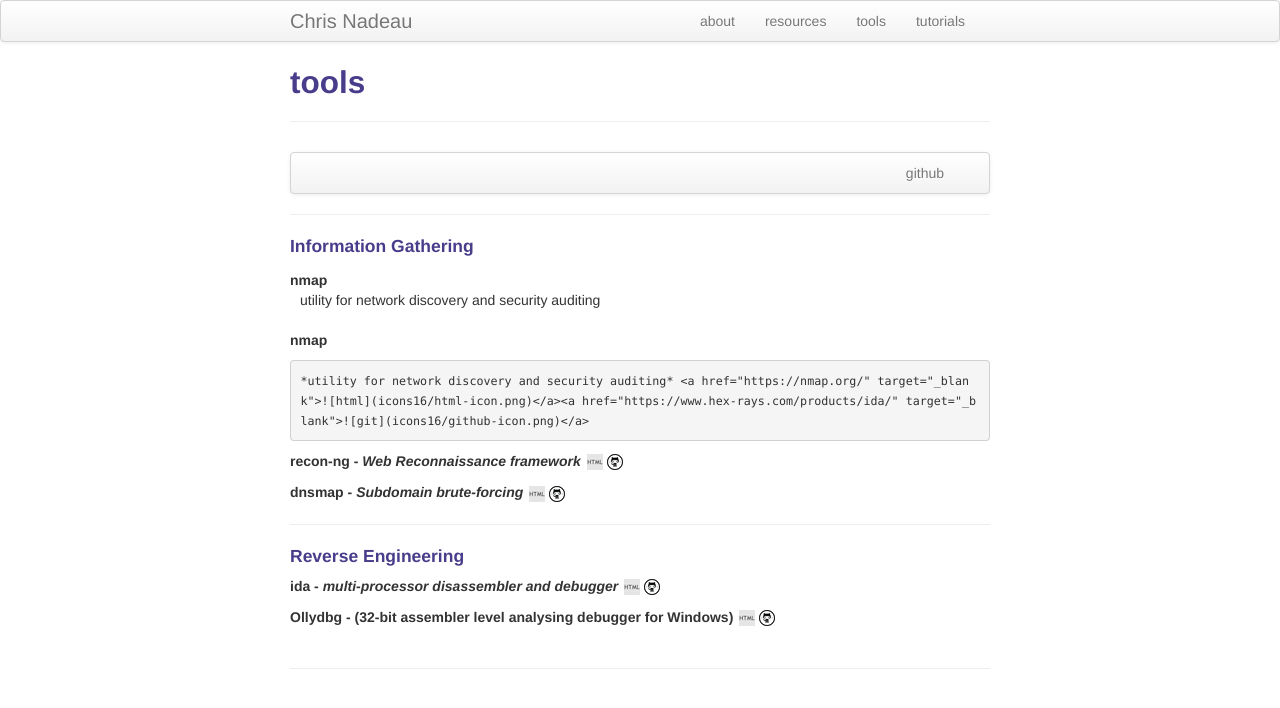
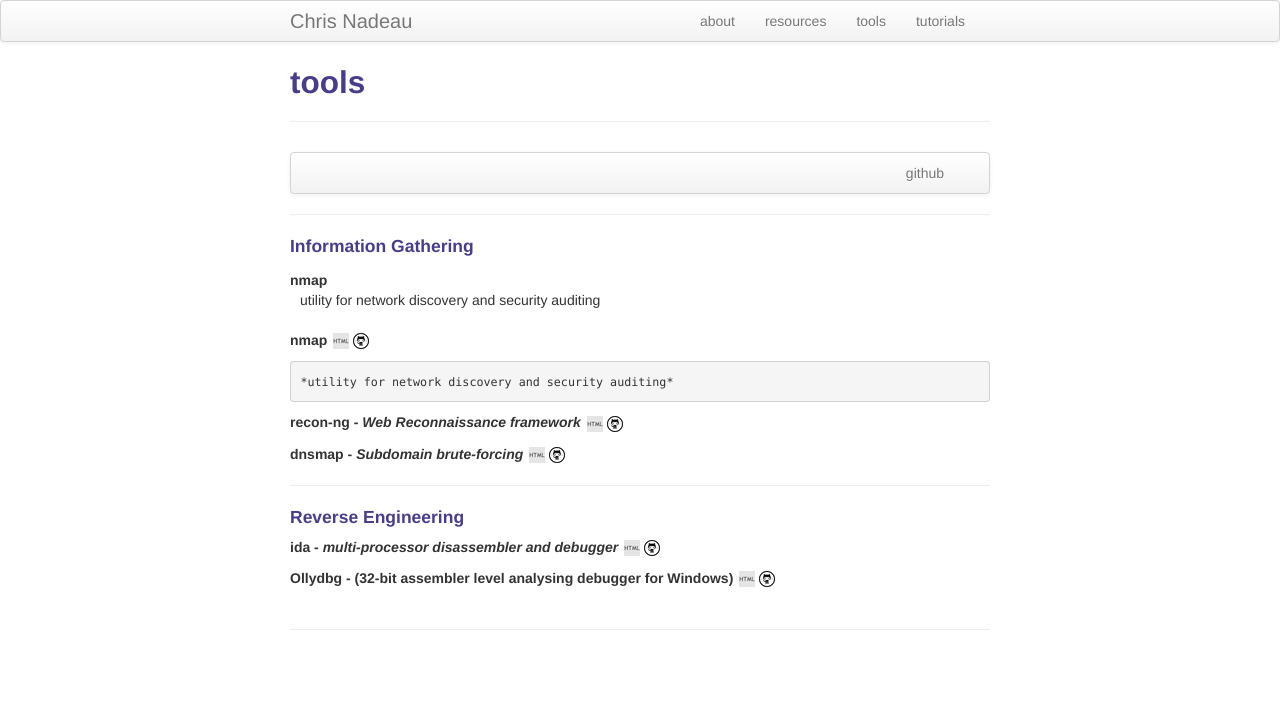
Before and after one commit to dynamicparallax/dynamicparallax.github.io, a Jekyll site: the page built from pages/tools.md, in a window 1280 px wide. Shown: the top 708 px of the page. Built offline with Jekyll 4.4.1, drawn with Linux system fonts in a browser that asks for light colours.

Commit message:
Update tools.md

```diff
--- a/pages/tools.md
+++ b/pages/tools.md
@@ -21,8 +21,8 @@
   <dd>utility for network discovery and security auditing</dd>
 </dl>
 
-##### nmap
-    *utility for network discovery and security auditing* <a href="https://nmap.org/" target="_blank">![html](icons16/html-icon.png)</a><a href="https://www.hex-rays.com/products/ida/" target="_blank">![git](icons16/github-icon.png)</a>
+##### nmap <a href="https://nmap.org/" target="_blank">![html](icons16/html-icon.png)</a><a href="https://www.hex-rays.com/products/ida/" target="_blank">![git](icons16/github-icon.png)</a>
+    *utility for network discovery and security auditing*
 
 ##### recon-ng - *Web Reconnaissance framework* <a href="https://bitbucket.org/LaNMaSteR53/recon-ng" target="_blank">![html](icons16/html-icon.png)</a><a href="https://www.hex-rays.com/products/ida/" target="_blank">![git](icons16/github-icon.png)</a>
 
```
